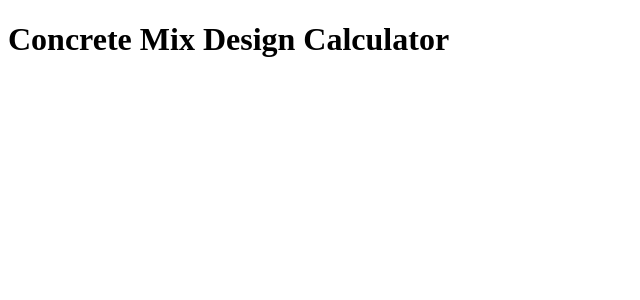
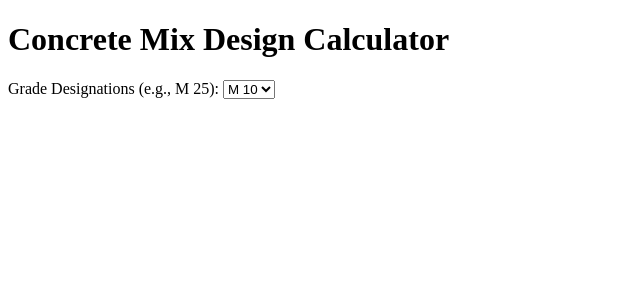
Before and after one commit to itsabdelmalek/concrete_mix_design_calculator, a Flask app: template templates/index.html in a window 1280 px wide. Shown: the top 300 px of the page, without its empty margins (0-640 px from the left). Run offline with Flask 3, Linux system fonts and the light colour scheme; the template is opened without the code that fills it, so the values that code supplies are empty.

Commit message:
added graded designation list label

```diff
--- a/templates/index.html
+++ b/templates/index.html
@@ -9,6 +9,18 @@
 <body>
     <h1>Concrete Mix Design Calculator</h1>
     <form action="/calculate" method="post">
+	<label for="grade">Grade Designations (e.g., M 25): </label>
+        <select name="grade">
+            <option value="M 10">M 10</option>
+            <option value="M 15">M 15</option>
+            <option value="M 20">M 20</option>
+            <option value="M 25">M 25</option>
+            <option value="M 30">M 30</option>
+            <option value="M 35">M 35</option>
+            <option value="M 40">M 40</option>
+            <option value="M 45">M 45</option>
+            <option value="M 50">M 50</option>
+        </select><br>
     </form>
 </body>
 </html>
```
